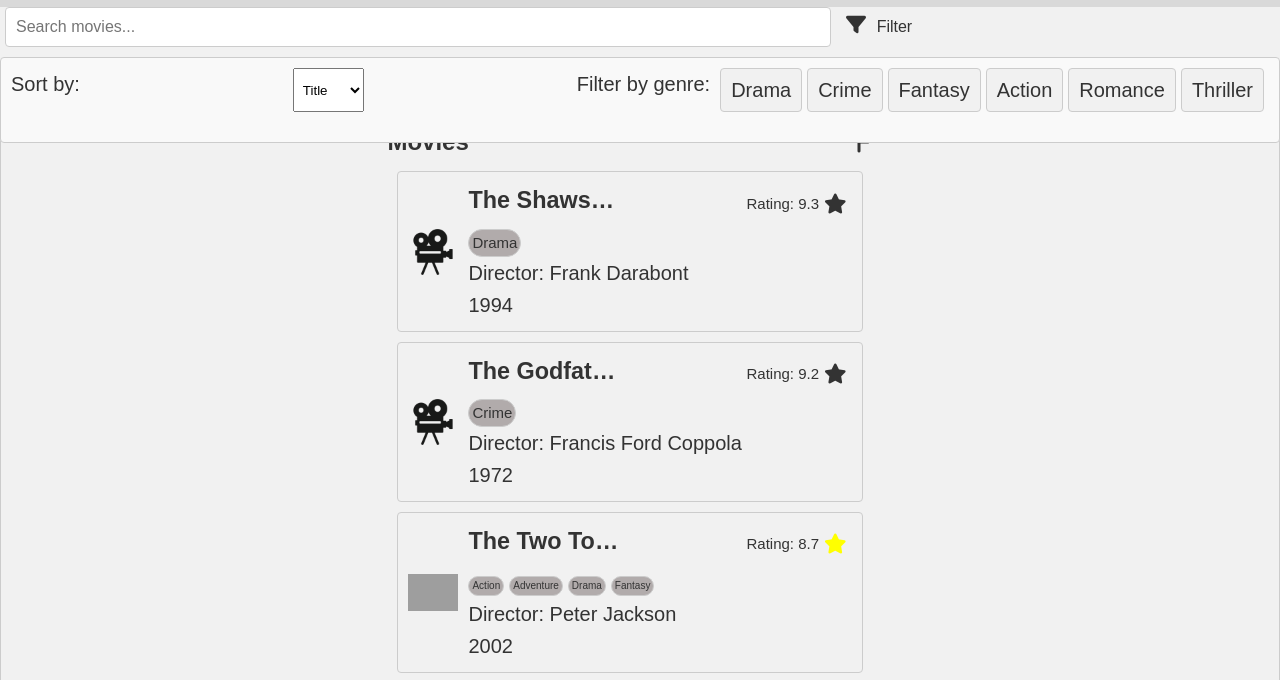
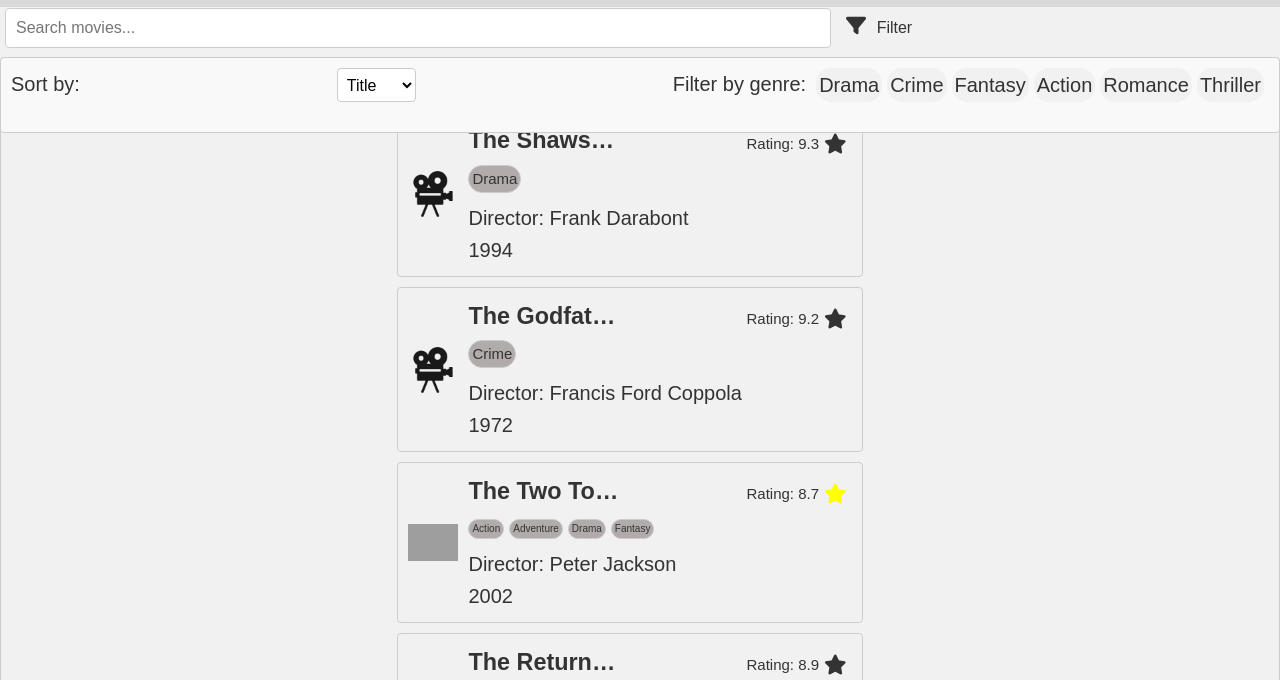
Before and after one commit to Mattan41/labb-html-css-javascript, a plain HTML site: page index.html in a window 1280 px wide. Both pictures are taken after a click on the element "Filter". Shown: the part 63-743 px from the top of the page. Drawn offline with Linux system fonts and the light colour scheme; grey boxes are pictures that could not be loaded; files whose address does not match are found by name.

Commit message:
update display

```diff
--- a/css/main.css
+++ b/css/main.css
@@ -27,13 +27,13 @@ h2 {
 /* Adjust main content to account for fixed header, movieSearch, and footer */
 
 .main-content {
-    padding-top: 180px; /* Adjust based on header, movieSearch, and filterContainer height */
+    padding-top: 120px; /* Adjust based on header, movieSearch, and filterContainer height */
     padding-bottom: 40px; /* Adjust based on footer height */
 }
 /* Movie search styles */
 #movieSearch {
     position: fixed;
-    top: 60px; /* Adjust based on header height */
+    top: 61px; /* Adjust based on header height */
     width: 100%;
     background-color: #f1f1f1;
     z-index: 999;
@@ -77,25 +77,46 @@ h2 {
     border-radius: 4px;
     margin-bottom: 5px;
 }
-/* main.css */
+
 .genre-filter {
     display: inline-block;
     margin-right: 5px;
-    padding: 5px 10px;
-    border: 1px solid #ccc;
-    border-radius: 4px;
+    border: 1px #0C2733;
+    border-radius: 15px;
     cursor: pointer;
     background-color: #f1f1f1;
+    max-height: 50px; /* Adjust as needed */
+    overflow: hidden;
+    padding: 1px 3px;
 }
 
 .genre-filter.selected {
-    background-color: #333;
+    background-color: #858585;
     color: #fff;
 }
 
 
+/* Sort-by dropdown styles */
+#sort-options {
+    padding: 10px;
+    border: 1px solid #ccc;
+    border-radius: 4px;
+    background-color: #fff;
+    font-size: 16px;
+    cursor: pointer;
+    transition: border-color 0.3s ease;
+}
+
+#sort-options:hover {
+    border-color: #333;
+}
+
+#sort-options:focus {
+    outline: none;
+    border-color: #666;
+}
+
 /* Movie list styles */
-
 
 #movieListHeader {
     display: flex;
@@ -125,6 +146,7 @@ h2 {
     border: 2px solid #333;
     border-radius: 8px;
     padding: 20px;
+
 }
 
 .movie-item {
@@ -190,14 +212,11 @@ h2 {
     margin-right: 5px;
 }
 
-#movieGenre {
-    max-height: 50px; /* Adjust as needed */
-    overflow: hidden;
-}
-
 /* Genre styles */
 .genre {
     display: inline-block;
+    max-height: 50px; /* Adjust as needed */
+    overflow: hidden;
     margin-right: 5px;
     padding: 1px 3px;
     border: 1px solid #ccc;
--- a/index.html
+++ b/index.html
@@ -52,6 +52,7 @@
         </section>
 
         <!-- Filter container -->
+
 <section id="filterContainer" class="hidden">
     <div id="movieControls">
         <label for="sort-options">Sort by:</label>
@@ -70,9 +71,9 @@
             <span class="genre-filter" data-genre="Romance">Romance</span>
             <span class="genre-filter" data-genre="Thriller">Thriller</span>
         </div>
+
     </div>
 </section>
-
 
         <section id="movieDisplayed" class ="hidden">
             <!-- This list will be populated dynamically id in tablet och desktop mode, in mobile mode will be empty -->
@@ -91,7 +92,7 @@
                     <section id="movieList">
                         <template id="movieTemplate">
                             <div class="movie-item">
-                                <img id="movieImage">
+                                <img src="img/cam.png" alt="movieImage" id="movieImage">
                                 <div class="movie-item-details">
                                     <div class="movie-title-container">
                                         <h3 id="movieTitle"></h3>
--- a/js/login.js
+++ b/js/login.js
@@ -2,14 +2,15 @@
 /*
 
 todo: erase welcome message when logging out
-
+    logout function more intuitive
 todo:
     favourites view - mobile, tablet, desktop, close favourites for mobile
     Favourite F icon more responsive
 todo:
- display of favourites in list, clickable movies. in mobileview over movielist, in desktop view to the right of the movie list
+     display of favourites in list, clickable movies. in mobileview over movielist, in desktop view to the right of the movie list
 
  todo: movie details view, above layer favourites in mobile - in desktop above movie list
+    toggle favourites in movie details view
 
 todo: fix filter view for mobile,
  load genres from movies local storage,
@@ -19,6 +20,7 @@ todo: fix filter view for mobile,
 todo:  dark theme, global settings
 
 todo: design/styling - better looking filter, better looking movie list, better looking movie details, better looking favourites list
+    monocrome
 
 
  */
```
Also changed, not shown: js/dynamic-display.js (line endings or trailing spaces). Lines whose indentation alone changed are shown as unchanged.
